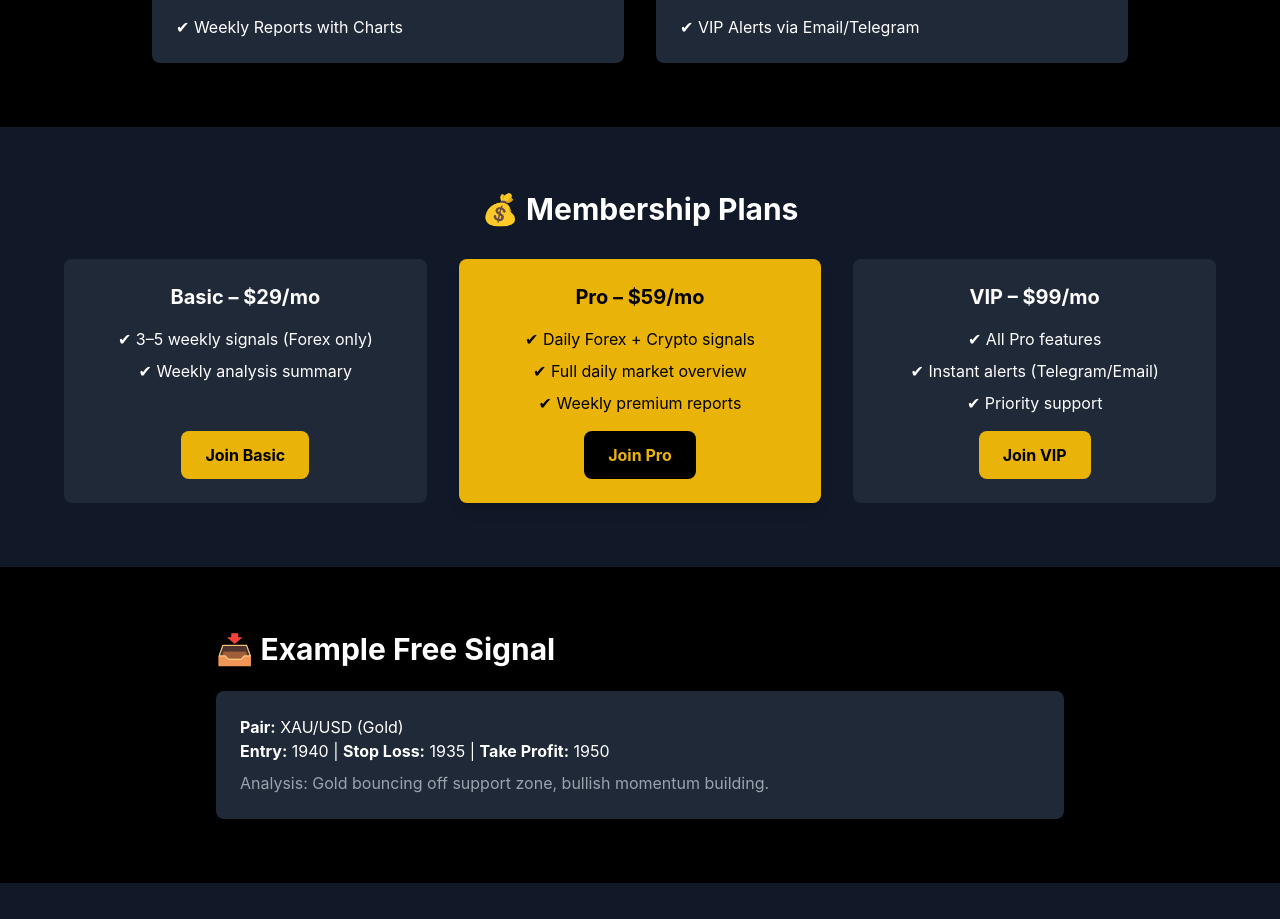
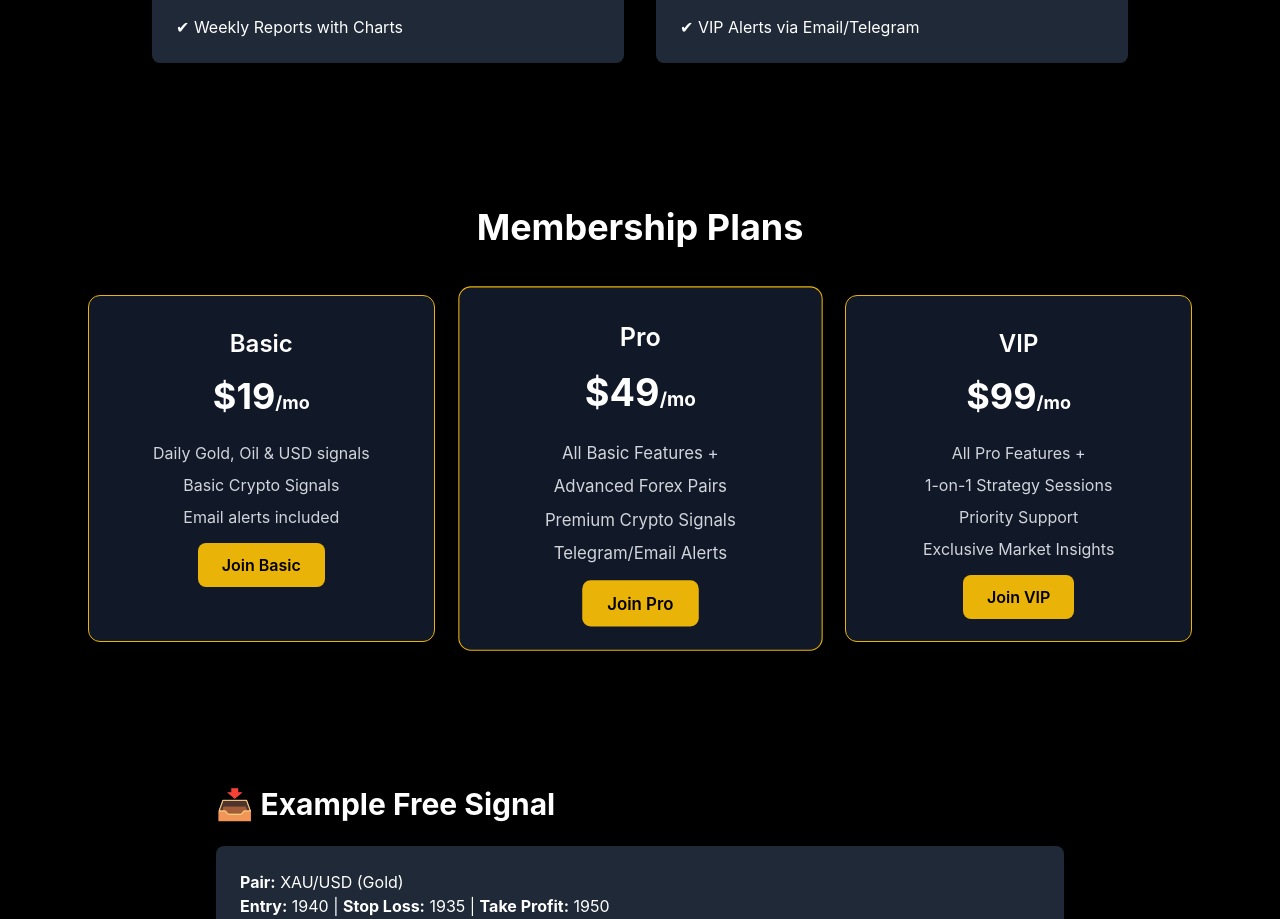
Before and after one commit to mhdkharoub-rgb/growfinitys, a Next.js app: page / in a window 1280 px wide. Shown: the part 625-1544 px from the top of the page. Built offline with nearby package versions, Linux system fonts and the light colour scheme.

Commit message:
Update Pricing.js

```diff
--- a/components/Pricing.js
+++ b/components/Pricing.js
@@ -1,48 +1,72 @@
+// components/Pricing.js
+
 export default function Pricing() {
   return (
-    <section id="pricing" className="bg-gray-900 py-16 px-6 text-center">
-      <h2 className="text-3xl font-bold mb-8">💰 Membership Plans</h2>
-      <div className="grid md:grid-cols-3 gap-8 max-w-6xl mx-auto">
+    <section id="pricing" className="py-20 bg-black text-white">
+      <div className="max-w-6xl mx-auto px-6">
+        <h2 className="text-4xl font-bold text-center mb-12">
+          Membership Plans
+        </h2>
 
+        <div className="grid md:grid-cols-3 gap-8">
           {/* Basic Plan */}
-        <div className="bg-gray-800 p-6 rounded-lg flex flex-col items-center">
-          <h3 className="text-xl font-bold mb-4">Basic – $29/mo</h3>
-          <p className="mb-2">✔ 3–5 weekly signals (Forex only)</p>
-          <p className="mb-4">✔ Weekly analysis summary</p>
-          <button
-            className="bg-yellow-500 hover:bg-yellow-600 text-black font-bold py-3 px-6 rounded-lg mt-auto"
-            onClick={() => window.location.href="https://nas.io/growfinitys/zerolink/basic"}
+          <div className="bg-gray-900 rounded-xl p-8 shadow-lg text-center border border-yellow-500">
+            <h3 className="text-2xl font-semibold mb-4">Basic</h3>
+            <p className="text-4xl font-bold mb-6">$19<span className="text-lg">/mo</span></p>
+            <ul className="text-gray-300 mb-6 space-y-2">
+              <li>Daily Gold, Oil & USD signals</li>
+              <li>Basic Crypto Signals</li>
+              <li>Email alerts included</li>
+            </ul>
+            <a
+              href="https://nas.io/growfinitys/zerolink/basic"
+              target="_blank"
+              rel="noreferrer"
+              className="bg-yellow-500 text-black font-semibold py-3 px-6 rounded-lg hover:bg-yellow-400 transition"
             >
               Join Basic
-          </button>
+            </a>
           </div>
 
           {/* Pro Plan */}
-        <div className="bg-yellow-500 text-black p-6 rounded-lg shadow-lg flex flex-col items-center">
-          <h3 className="text-xl font-bold mb-4">Pro – $59/mo</h3>
-          <p className="mb-2">✔ Daily Forex + Crypto signals</p>
-          <p className="mb-2">✔ Full daily market overview</p>
-          <p className="mb-4">✔ Weekly premium reports</p>
-          <button
-            className="bg-black hover:bg-gray-900 text-yellow-500 font-bold py-3 px-6 rounded-lg mt-auto"
-            onClick={() => window.location.href="https://nas.io/growfinitys/zerolink/pro"}
+          <div className="bg-gray-900 rounded-xl p-8 shadow-lg text-center border border-yellow-500 transform scale-105">
+            <h3 className="text-2xl font-semibold mb-4">Pro</h3>
+            <p className="text-4xl font-bold mb-6">$49<span className="text-lg">/mo</span></p>
+            <ul className="text-gray-300 mb-6 space-y-2">
+              <li>All Basic Features +</li>
+              <li>Advanced Forex Pairs</li>
+              <li>Premium Crypto Signals</li>
+              <li>Telegram/Email Alerts</li>
+            </ul>
+            <a
+              href="https://nas.io/growfinitys/zerolink/pro"
+              target="_blank"
+              rel="noreferrer"
+              className="bg-yellow-500 text-black font-semibold py-3 px-6 rounded-lg hover:bg-yellow-400 transition"
             >
               Join Pro
-          </button>
+            </a>
           </div>
 
           {/* VIP Plan */}
-        <div className="bg-gray-800 p-6 rounded-lg flex flex-col items-center">
-          <h3 className="text-xl font-bold mb-4">VIP – $99/mo</h3>
-          <p className="mb-2">✔ All Pro features</p>
-          <p className="mb-2">✔ Instant alerts (Telegram/Email)</p>
-          <p className="mb-4">✔ Priority support</p>
-          <button
-            className="bg-yellow-500 hover:bg-yellow-600 text-black font-bold py-3 px-6 rounded-lg mt-auto"
-            onClick={() => window.location.href="https://nas.io/growfinitys/zerolink/vip"}
+          <div className="bg-gray-900 rounded-xl p-8 shadow-lg text-center border border-yellow-500">
+            <h3 className="text-2xl font-semibold mb-4">VIP</h3>
+            <p className="text-4xl font-bold mb-6">$99<span className="text-lg">/mo</span></p>
+            <ul className="text-gray-300 mb-6 space-y-2">
+              <li>All Pro Features +</li>
+              <li>1-on-1 Strategy Sessions</li>
+              <li>Priority Support</li>
+              <li>Exclusive Market Insights</li>
+            </ul>
+            <a
+              href="https://nas.io/growfinitys/zerolink/vip"
+              target="_blank"
+              rel="noreferrer"
+              className="bg-yellow-500 text-black font-semibold py-3 px-6 rounded-lg hover:bg-yellow-400 transition"
             >
               Join VIP
-          </button>
+            </a>
+          </div>
         </div>
       </div>
     </section>
```
Lines whose indentation alone changed are shown as unchanged.
